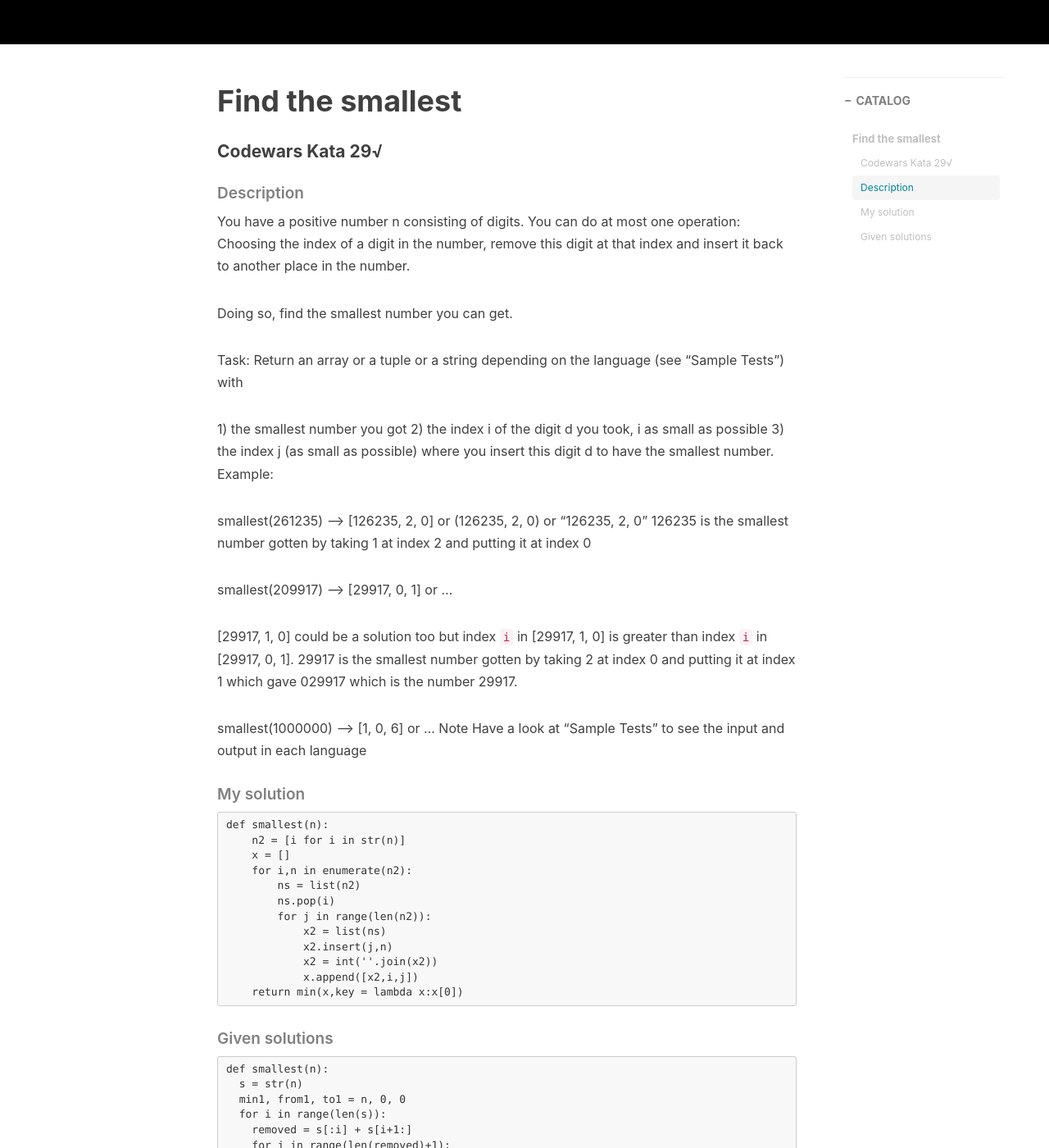
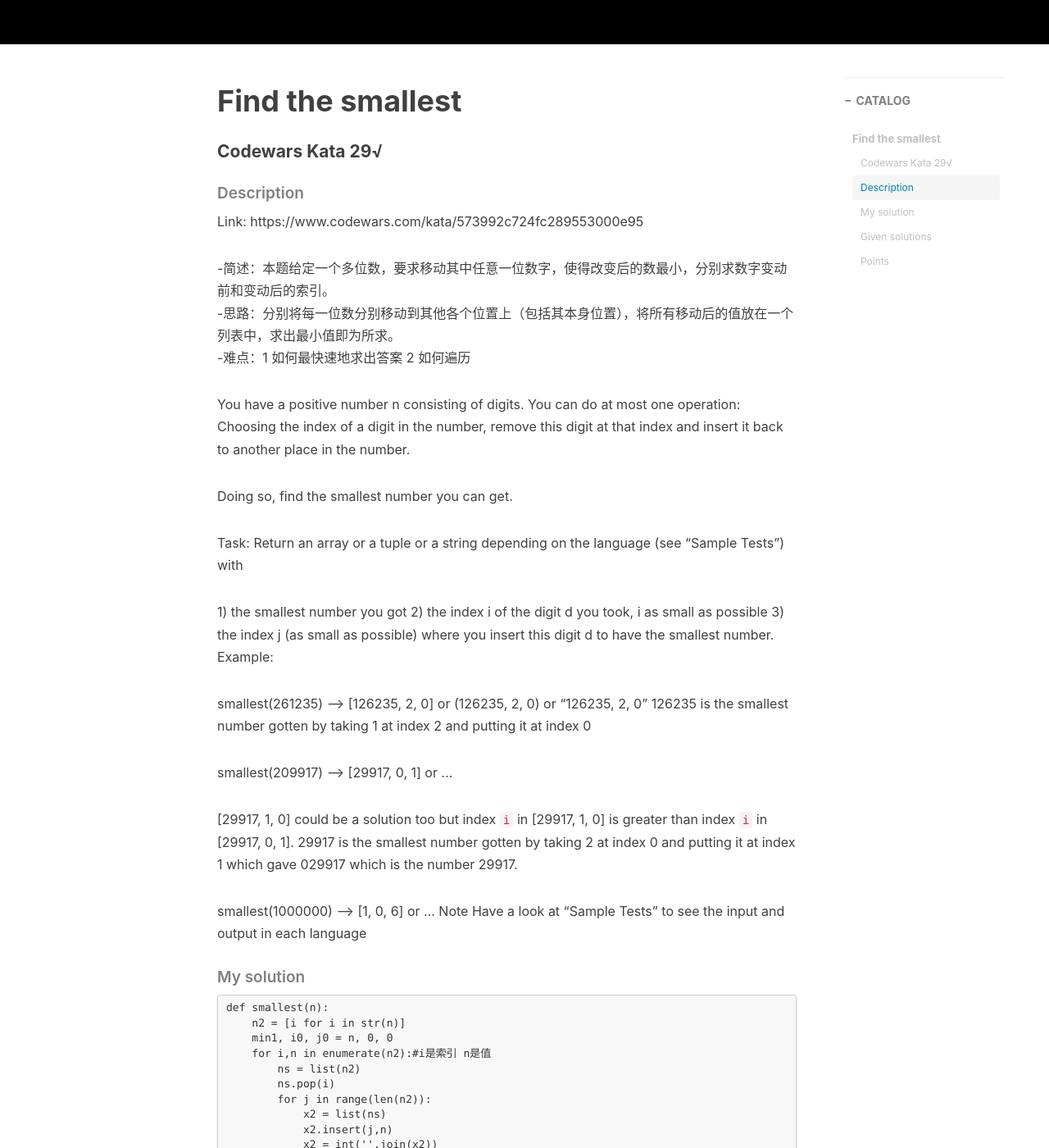
Before and after one commit to huiyanglu/huiyanglu.github.io, a Jekyll site: the page built from _posts/2018-10-08-Codewars-smallest.md, in a window 1280 px wide and 1400 px high, scrolled down 469 px. Shown: the whole window at 82% size. Built offline with Jekyll 4.4.1, drawn with Linux system fonts in a browser that asks for light colours; nearby versions of some CDN libraries; comment, search, counter and statistics services are not loaded; some of the changed text lies outside the part shown.

Commit message:
Update 2018-10-08-Codewars-smallest.md

```diff
--- a/_posts/2018-10-08-Codewars-smallest.md
+++ b/_posts/2018-10-08-Codewars-smallest.md
@@ -13,6 +13,12 @@
 # Find the smallest
 #### Codewars Kata 29√
 ##### Description
+Link: https://www.codewars.com/kata/573992c724fc289553000e95
+
+-简述：本题给定一个多位数，要求移动其中任意一位数字，使得改变后的数最小，分别求数字变动前和变动后的索引。
+-思路：分别将每一位数分别移动到其他各个位置上（包括其本身位置），将所有移动后的值放在一个列表中，求出最小值即为所求。
+-难点：1 如何最快速地求出答案 2 如何遍历
+
 You have a positive number n consisting of digits. You can do at most one operation: Choosing the index of a digit in the number, remove this digit at that index and insert it back to another place in the number.
 
 Doing so, find the smallest number you can get.
@@ -40,16 +46,19 @@
 ##### My solution
     def smallest(n):
         n2 = [i for i in str(n)]
-        x = []
-        for i,n in enumerate(n2):
+        min1, i0, j0 = n, 0, 0
+        for i,n in enumerate(n2):#i是索引 n是值
             ns = list(n2)
             ns.pop(i)
             for j in range(len(n2)):
                 x2 = list(ns)
                 x2.insert(j,n)
                 x2 = int(''.join(x2))
-                x.append([x2,i,j])
-        return min(x,key = lambda x:x[0])
+                if x2 < min1:
+                    min1,i0,j0=x2,i,j
+        return min1,i0,j0
+
+    print(smallest(10000))
 
 ##### Given solutions
     def smallest(n):
@@ -86,3 +95,6 @@
                     mem = [int(tmp), i, j]
         if (mem[0] == -1): mem = [n, 0, 0]
         return mem
+
+##### Points
+1 当题目只需要求极值时，不需要用到列表和append，只需要设定最大值的变量即可，会更简便。
```
